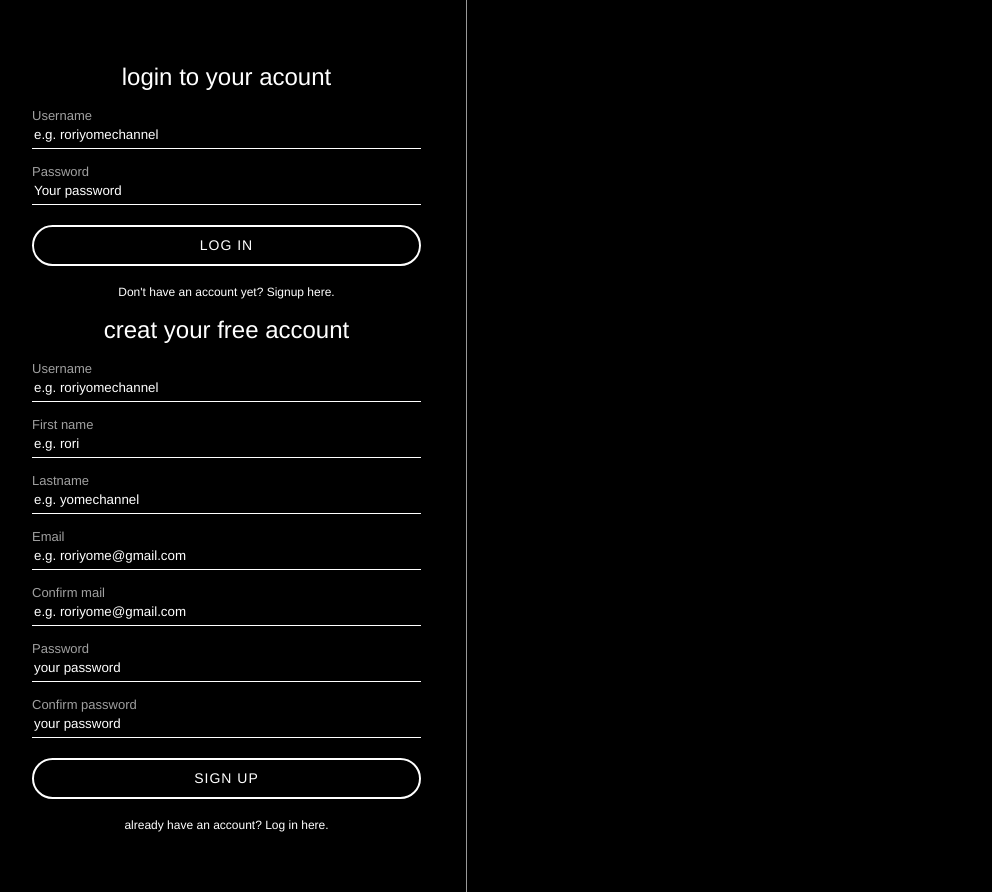
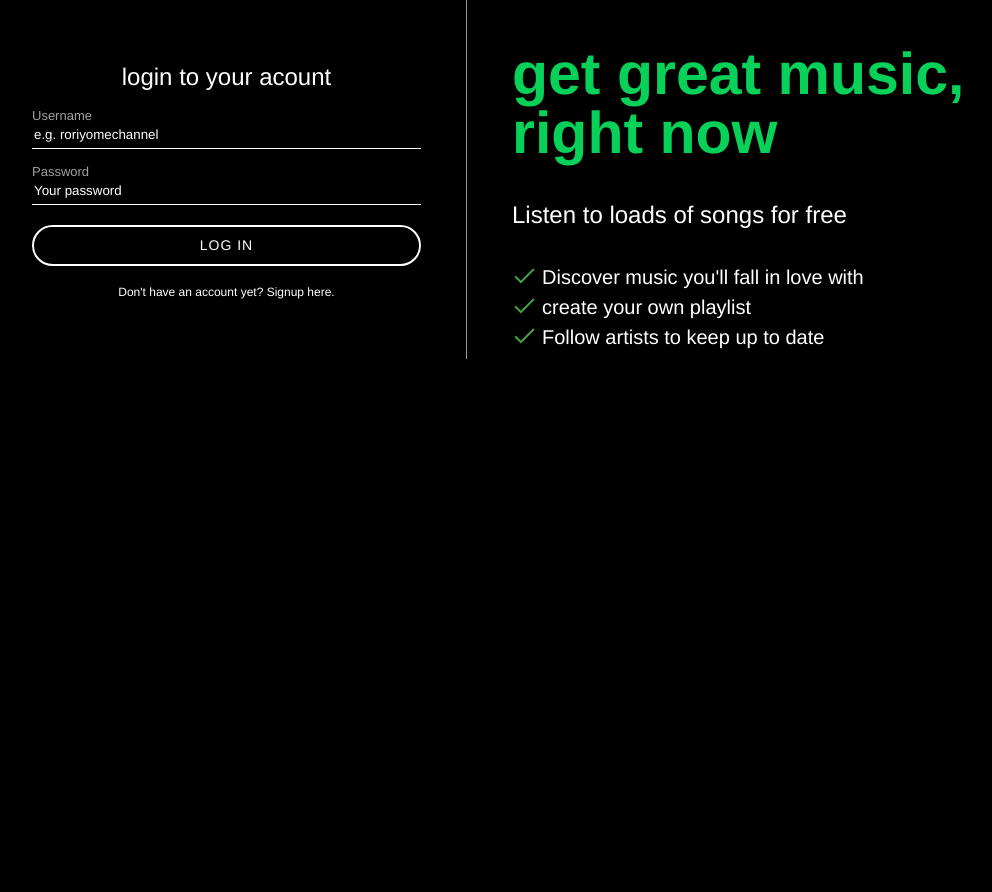
Before and after one commit to natsukiiiii/spotify, a PHP site: page /register.php in a window 1280 px wide. Shown: the whole page, without its empty margins (141-1133 px from the left). After the commit the page ends 359 px from the top, so only its background shows below. Run offline with PHP 8.4, Linux system fonts and the light colour scheme.

Commit message:
fix login signup css,js

```diff
--- a/assets/css/register.css
+++ b/assets/css/register.css
@@ -99,8 +99,46 @@
 .hasAccountText span{
     font-weight: bold;
     font-size: 12px;
+    cursor: pointer;
 }
 
 .hasAccountText{
     text-align: center;
 }
+#registerForm,
+#loginForm
+{
+    display: none;
+}
+
+#loginText{
+    padding: 45px;
+    display: table-cell;
+}
+
+#loginText h1{
+    color: 07d159;
+    font-size: 59px;
+    font-weight: bold;
+}
+
+#loginText h2{
+    margin: 35px 0;
+}
+
+#loginText ul{
+    padding:0;
+}
+
+#loginText li{
+    font-size: 20px;
+    list-style-type: none;
+    padding: 5px 30px;
+    background: url(../images/icons/checkmark.png) no-repeat 0 0;
+}
+
+#inputContainer .errorMessage{
+    color: #07d159;
+    font-size: 12px;
+    display: block;
+}
--- a/includes/classes/Account.php
+++ b/includes/classes/Account.php
@@ -1,5 +1,6 @@
 <?php
-class Account{
+	class Account {
+
 		private $con;
 		private $errorArray;
 
@@ -8,47 +9,49 @@
 			$this->errorArray = array();
 		}
 
-    public function login($un,$pw){
+		public function login($un, $pw) {
+
 			$pw = md5($pw);
 
 			$query = mysqli_query($this->con, "SELECT * FROM users WHERE username='$un' AND password='$pw'");
 
-      if(mysqli_num_rows($query) == 1){
+			if(mysqli_num_rows($query) == 1) {
 				return true;
-      }else{
+			}
+			else {
 				array_push($this->errorArray, Constants::$loginFailed);
 				return false;
 			}
+
 		}
 
-
-    public function register($un, $fn, $ln, $em, $em2, $pw, $pw2){
+		public function register($un, $fn, $ln, $em, $em2, $pw, $pw2) {
 			$this->validateUsername($un);
 			$this->validateFirstName($fn);
 			$this->validateLastName($ln);
-        $this->validateEmails($em,$em2);
-        $this->validatePasswords($pw,$pw2);
+			$this->validateEmails($em, $em2);
+			$this->validatePasswords($pw, $pw2);
 
-        if(empty($this->errorArray) == true){
-            //empty — 変数が空であるかどうかを検査する
-            //insert into db
+			if(empty($this->errorArray) == true) {
+				//Insert into db
 				return $this->insertUserDetails($un, $fn, $ln, $em, $pw);
-        }else{
+			}
+			else {
 				return false;
 			}
+
 		}
 
-    public function getError($error){
-        if(!in_array($error, $this->errorArray)){
+		public function getError($error) {
+			if(!in_array($error, $this->errorArray)) {
 				$error = "";
 			}
-        return"<span class='errorMessage'>$error</span>";
+			return "<span class='errorMessage'>$error</span>";
 		}
 
-    private function insertUserDetails($un, $fn, $ln, $em, $pw){
-        $encryptedPw = mb5($pw);
-        // encrypted 暗号化
-        $profilePic = "assets/images/profile-pics/YSL mv.jpg";
+		private function insertUserDetails($un, $fn, $ln, $em, $pw) {
+			$encryptedPw = md5($pw);
+			$profilePic = "assets/images/profile-pics/head_emerald.png";
 			$date = date("Y-m-d");
 
 			$result = mysqli_query($this->con, "INSERT INTO users VALUES ('', '$un', '$fn', '$ln', '$em', '$encryptedPw', '$date', '$profilePic')");
@@ -56,71 +59,73 @@
 			return $result;
 		}
 
-    private function validateUsername($un){
+		private function validateUsername($un) {
 
-        if(strlen($un) > 25 || strlen($un) < 5){
-         array_push($this->errorArray,Constants::$usernameCharacters);
+			if(strlen($un) > 25 || strlen($un) < 5) {
+				array_push($this->errorArray, Constants::$usernameCharacters);
 				return;
 			}
 
-        //todo: check is username exists
 			$checkUsernameQuery = mysqli_query($this->con, "SELECT username FROM users WHERE username='$un'");
-        if(mysqli_num_rows($checkUsernameQuery) != 0){
-            array_push($this->errorArray, Constans::$usernameTaken);
+			if(mysqli_num_rows($checkUsernameQuery) != 0) {
+				array_push($this->errorArray, Constants::$usernameTaken);
 				return;
 			}
 
 		}
 
-    private function validateFirstName($fn){
-        if(strlen($fn) > 25 || strlen($fn) < 2){
-            //strlen — 文字列の長さを得る
-            array_push($this->errorArray,Constants::$firstNameCharacters);
+		private function validateFirstName($fn) {
+			if(strlen($fn) > 25 || strlen($fn) < 2) {
+				array_push($this->errorArray, Constants::$firstNameCharacters);
 				return;
 			}
 		}
 
-    private function validateLastName($ln){
-        if(strlen($ln) > 25 || strlen($ln) < 2){
-            array_push($this->errorArray,Constants::$lastNameCharacters);
+		private function validateLastName($ln) {
+			if(strlen($ln) > 25 || strlen($ln) < 2) {
+				array_push($this->errorArray, Constants::$lastNameCharacters);
 				return;
 			}
 		}
 
-    private function validateEmails($em,$em2){
+		private function validateEmails($em, $em2) {
 			if($em != $em2) {
-            array_push($this->errorArray,Constants::$emailsDoNoMatch);
+				array_push($this->errorArray, Constants::$emailsDoNotMatch);
 				return;
 			}
-        if(!filter_var($em,FILTER_VALIDATE_EMAIL)){
-            //filter_varでメールが正しいか正しくないか(RFCに準拠しているという意味で)チェックする
-            array_push($this->errorArray,Constants::$emailInvalid);
-            //メールが正しくない場合は、エラー文出す
+
+			if(!filter_var($em, FILTER_VALIDATE_EMAIL)) {
+				array_push($this->errorArray, Constants::$emailInvalid);
 				return;
 			}
-        //todo: check that username hasn't already been used　ユーザー名がまだ使用されていないことを確認してください
+
 			$checkEmailQuery = mysqli_query($this->con, "SELECT email FROM users WHERE email='$em'");
-        if(mysqli_num_rows($checkEmailQuery) != 0){
-            array_push($this->errorArray, Constans::$emailTaken);
+			if(mysqli_num_rows($checkEmailQuery) != 0) {
+				array_push($this->errorArray, Constants::$emailTaken);
 				return;
 			}
+
 		}
 
-    private function validatePasswords($pw,$pw2){
-        if($pw != $pw2){
-            array_push($this->errorArray,Constants::$passwordsDoNoMatch);
+		private function validatePasswords($pw, $pw2) {
+
+			if($pw != $pw2) {
+				array_push($this->errorArray, Constants::$passwordsDoNoMatch);
 				return;
 			}
-        if(preg_match('/[^A-Za-z0-9]/', $pw)){
-            //preg_match — 正規表現によるマッチングを行う
-            array_push($this->errorArray,Constants::$passwordNotAlphanumeric);
+
+			if(preg_match('/[^A-Za-z0-9]/', $pw)) {
+				array_push($this->errorArray, Constants::$passwordNotAlphanumeric);
 				return;
 			}
-        if(strlen($pw) > 30 || strlen($pw) < 5){
-            //strlen — 文字列の長さを得る
-            array_push($this->errorArray,Constants::$passwordCharacters);
+
+			if(strlen($pw) > 30 || strlen($pw) < 5) {
+				array_push($this->errorArray, Constants::$passwordCharacters);
 				return;
 			}
+
 		}
+
+
 	}
 ?>
--- a/includes/handlers/login-handler.php
+++ b/includes/handlers/login-handler.php
@@ -1,8 +1,8 @@
 <?php
 if(isset($_POST['loginButton'])){
     //login button was pressed
-    $username = $POST['loginUsername'];
-    $password = $POST['loginPassword'];
+    $username = $_POST['loginUsername'];
+    $password = $_POST['loginPassword'];
 
     $result = $account->login($username, $password);
 
--- a/register.php
+++ b/register.php
@@ -26,6 +26,26 @@
     <script src="assets/js/register.js"></script>
 </head>
 <body>
+
+<?php
+if(isset($_POST['registerButton'])){
+    echo '<script>
+            $(document).ready(function(){
+                $("#loginForm").hide();
+                $("#registerForm").show();
+            });
+          </script>';
+}else{
+    echo '<script>
+            $(document).ready(function(){
+                $("#loginForm").show();
+                $("#registerForm").hide();
+            });
+           </script>';
+}
+
+?>
+
     <div id="background">
 
 <div id="loginContainer">
@@ -36,7 +56,7 @@
                         <p>
                         <?php echo $account->getError(Constants::$loginFailed);?>
                         <lable for="loginUsername">Username</lable>
-                        <input placeholder="e.g. roriyomechannel" type="text" id="loginUsername" name="loginUsername" required>
+                        <input placeholder="e.g. roriyomechannel" type="text" id="loginUsername" name="loginUsername" value="<?php getInputValue('loginUsername')?>" required>
                         </p>
                         <p>
                         <lable for="loginPassword">Password</lable>
@@ -97,6 +117,16 @@
                     </div>
                 </form>
             </div>
+
+            <div id="loginText">
+              <h1>get great music, right now</h1>
+              <h2>Listen to loads of songs for free</h2><ul>
+                  <li>Discover music you'll fall in love with</li>
+                  <li>create your own playlist</li>
+                  <li>Follow artists to keep up to date</li>
+              </ul>
+            </div>
+
         </div>
     </div>
 </body>
```
Also changed, not shown: includes/classes/Account copy.php (added, +126 -0 lines), assets/images/icons/checkmark.png (added). Lines whose indentation alone changed are shown as unchanged.
